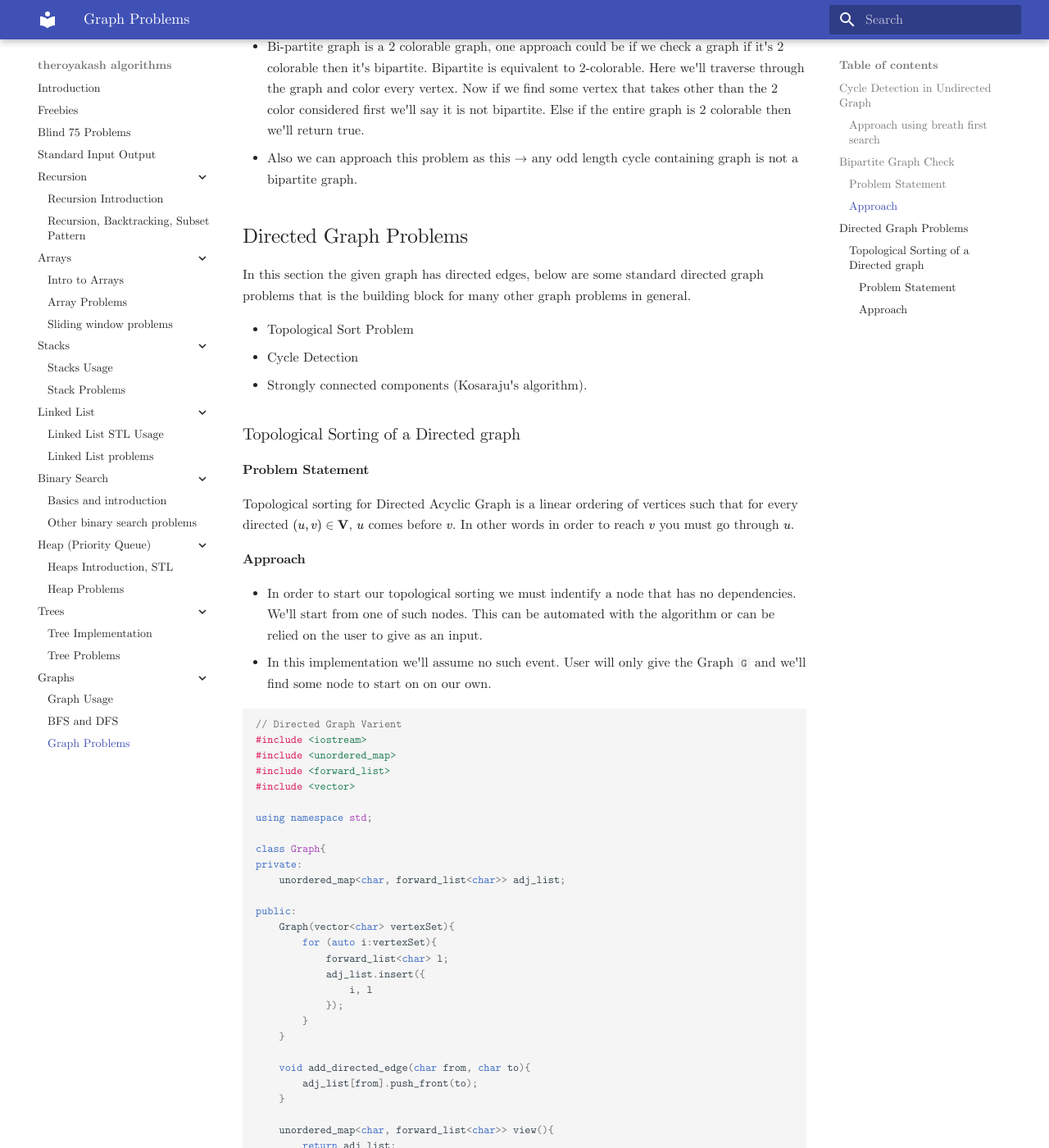
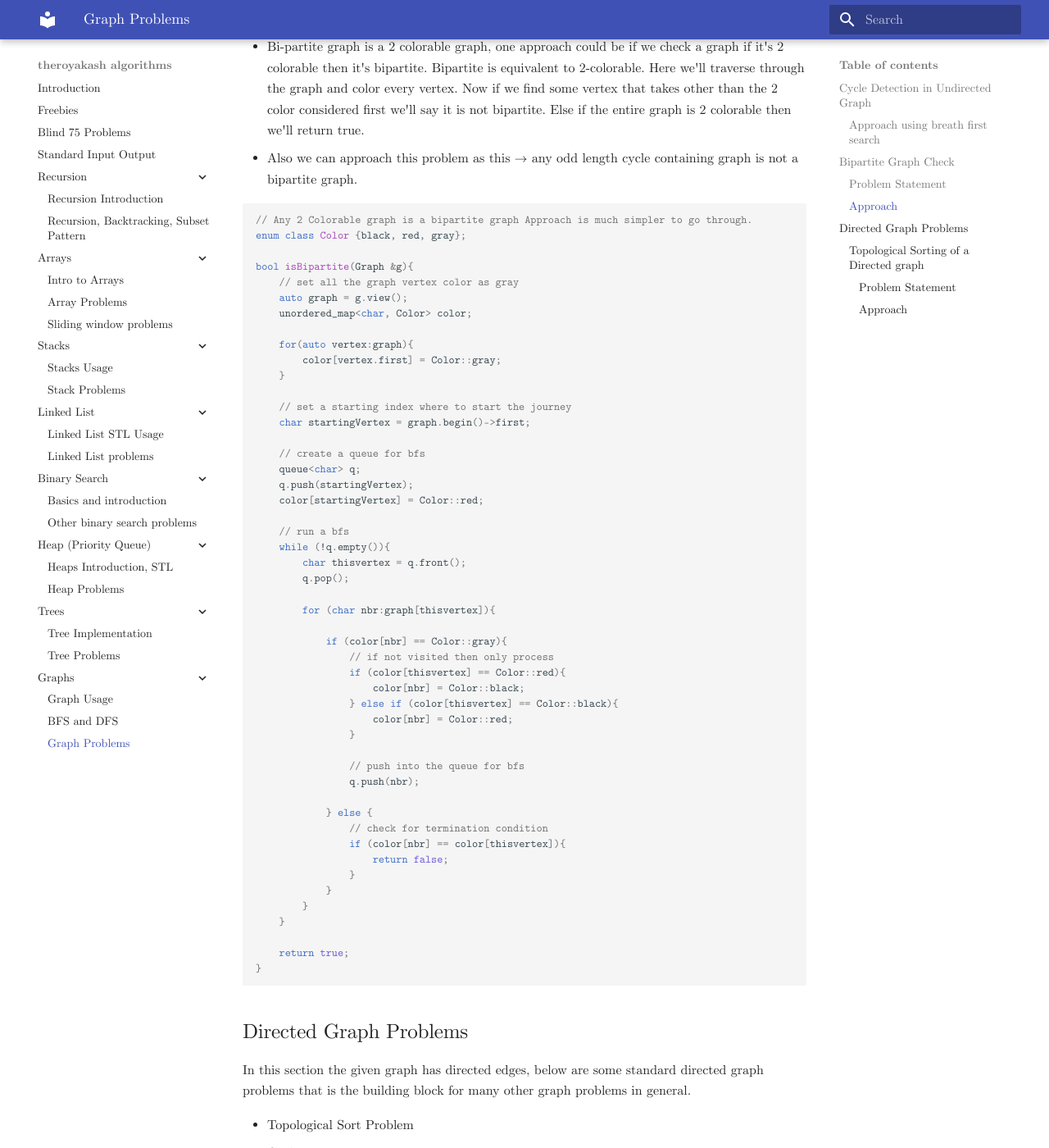
Before and after one commit to theroyakash/algorithms.theroyakash.com, an MkDocs documentation site: the page built from docs/graph/problems.md, in a window 1280 px wide and 1400 px high, scrolled down 2421 px. Shown: the whole window at 82% size. Built offline with MkDocs 1.6.1 and Material for MkDocs 9.7.7, drawn with Linux system fonts in a browser that asks for light colours; some of the changed text lies outside the part shown.

Commit message:
Bipartite Graph Check solution added

````diff
--- a/docs/graph/problems.md
+++ b/docs/graph/problems.md
@@ -107,6 +107,58 @@ Given a graph G find out if this is a bipartite graph? For a bipartite graph, th
 - Bi-partite graph is a 2 colorable graph, one approach could be if we check a graph if it's 2 colorable then it's bipartite. Bipartite is equivalent to 2-colorable. Here we'll traverse through the graph and color every vertex. Now if we find some vertex that takes other than the 2 color considered first we'll say it is not bipartite. Else if the entire graph is 2 colorable then we'll return true.
 - Also we can approach this problem as this $\to$ any odd length cycle containing graph is not a bipartite graph.
 
+```cpp
+// Any 2 Colorable graph is a bipartite graph Approach is much simpler to go through.
+enum class Color {black, red, gray};
+
+bool isBipartite(Graph &g){
+	// set all the graph vertex color as gray
+	auto graph = g.view();
+	unordered_map<char, Color> color;
+
+	for(auto vertex:graph){
+		color[vertex.first] = Color::gray;
+	}
+
+	// set a starting index where to start the journey
+	char startingVertex = graph.begin()->first;
+
+	// create a queue for bfs
+	queue<char> q;
+	q.push(startingVertex);
+	color[startingVertex] = Color::red;
+
+	// run a bfs
+	while (!q.empty()){
+		char thisvertex = q.front();
+		q.pop();
+
+		for (char nbr:graph[thisvertex]){
+
+			if (color[nbr] == Color::gray){
+				// if not visited then only process
+				if (color[thisvertex] == Color::red){
+					color[nbr] = Color::black;
+				} else if (color[thisvertex] == Color::black){
+					color[nbr] = Color::red;
+				}
+
+				// push into the queue for bfs
+				q.push(nbr);
+
+			} else {
+				// check for termination condition
+				if (color[nbr] == color[thisvertex]){
+					return false;
+				}
+			}
+		}
+	}
+
+	return true;
+}
+```
+
 ## Directed Graph Problems
 In this section the given graph has directed edges, below are some standard directed graph problems that is the building block for many other graph problems in general.
 
````
Also changed, not shown: other parts of docs/graph/problems.md (+0 -38 lines).
